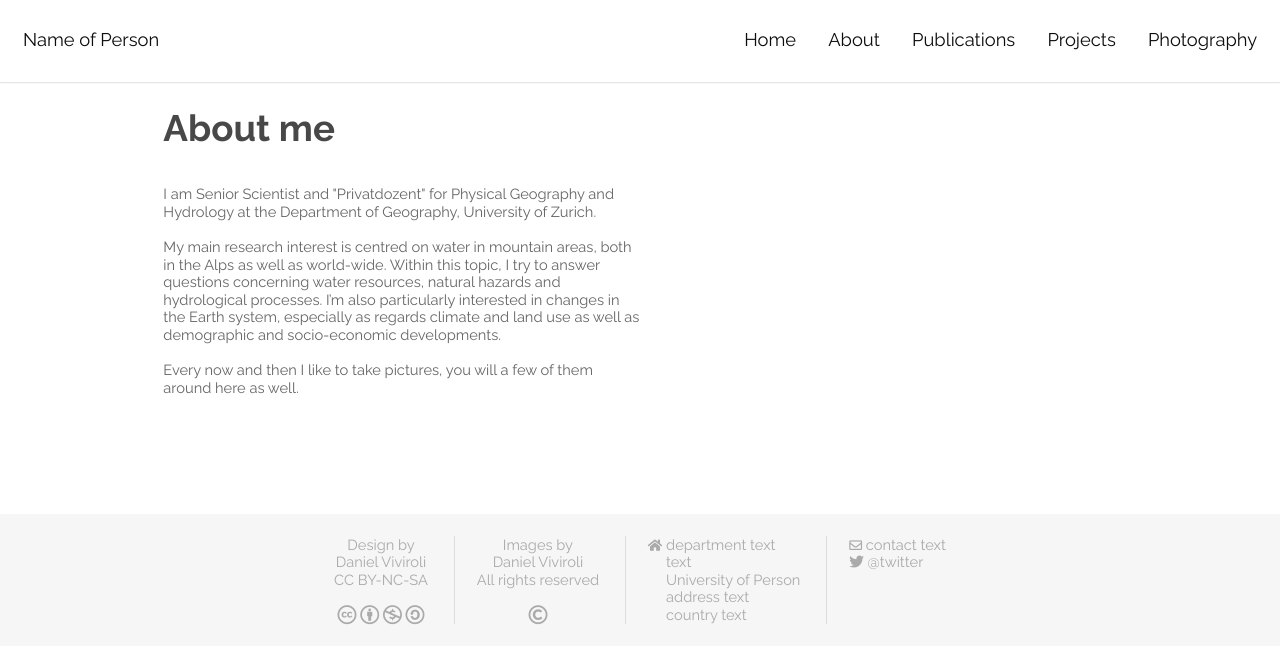
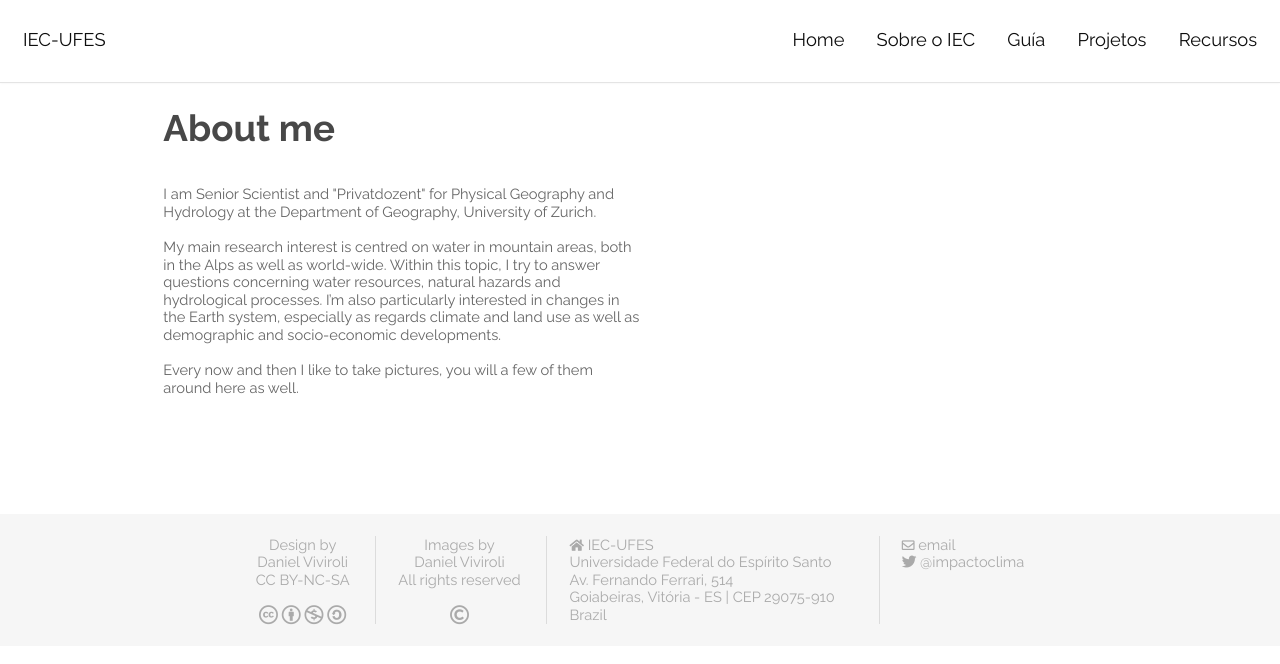
Before and after one commit to katarenamatos/katarenamatos.github.io, a Jekyll site: the page built from about.html, in a window 1280 px wide. Shown: the top 664 px of the page. Built offline with Jekyll 4.4.1, drawn with Linux system fonts in a browser that asks for light colours.

Commit message:
updating content

```diff
--- a/_data/navigation.yml
+++ b/_data/navigation.yml
@@ -1,10 +1,10 @@
 - title: Home
   url: /index.html
 
-- title: About
+- title: Sobre o IEC
   url: /about.html
 
-- title: Publications
+- title: Guía
   url: /publications.html
   sub_n: 9
   sub1_text: Preprints
@@ -26,7 +26,7 @@
   sub9_text: Project reports
   sub9_anchor: PR
 
-- title: Projects
+- title: Projetos
   url: /projects.html
   sub_n: 2
   sub1_text: Current
@@ -34,7 +34,7 @@
   sub2_text: Completed
   sub2_anchor: compl
 
-- title: Photography
+- title: Recursos
   url: /photography.html
   sub_n: 4
   sub1_text: Water
--- a/_includes/footer.html
+++ b/_includes/footer.html
@@ -25,19 +25,19 @@
 			</li>
 			<li style="text-align:left">
 					<i class="fas fa-home fa-sm"></i>
-					<a target="_blank" rel="noopener noreferrer" href="http://www.geo.uzh.ch/en/units/h2k">department text</a><br>
+					<a target="_blank" rel="noopener noreferrer" href="http:// impactoclima.ufes.br">IEC-UFES</a>
 					<i class="fas fa-home fa-sm" style="opacity:0.0"></i>
-					text<br>
 					<i class="fas fa-home fa-sm" style="opacity:0.0"></i>
-					University of Person<br>
+					<br>Universidade Federal do Espírito Santo
 					<i class="fas fa-home fa-sm" style="opacity:0.0"></i>
-					address text<br>
+					<br>Av. Fernando Ferrari, 514
+					<br>Goiabeiras, Vitória - ES | CEP 29075-910
 					<i class="fas fa-home fa-sm" style="opacity:0.0"></i>
-					country text<br>
+					<br>Brazil
 			</li>
 			<li style="text-align:left">
-					<a target="_blank" rel="noopener noreferrer"href="mailto:daniel.viviroli@geo.uzh.ch"><i class="far fa-envelope fa-sm"></i> contact text</a><br>
-					<a target="_blank" rel="noopener noreferrer" href="https://twitter.com/danielviviroli"><i class="fab fa-twitter fa-am"></i> @twitter</a><br>
+					<a target="_blank" rel="noopener noreferrer"href="mailto:clima.ufes@gmail.com"><i class="far fa-envelope fa-sm"></i> email</a><br>
+					<a target="_blank" rel="noopener noreferrer" href="https://twitter.com/katarenamatos"><i class="fab fa-twitter fa-am"></i> @impactoclima</a><br>
 					<br>
 					<br>
 					<br>
--- a/_includes/header.html
+++ b/_includes/header.html
@@ -1,8 +1,8 @@
 <header id="header" class={{ page.navtype }}>
   {% if page.navtype != "alt" %}
-    <h1><a href="index.html">Name of Person</a></h1>
+    <h1><a href="index.html">IEC-UFES</a></h1>
   {% else %}
-    <h1>Name of Person</h1>
+    <h1>IEC-UFES</h1>
   {% endif %}
   <nav id="nav">
     <ul>
@@ -11,7 +11,7 @@
         {% if entry.sub_n %}
           <ul>
             <!-- need rather awkward way to check whether "preprints" nees to be excluded if corresponding yaml is not present -->
-            {% if entry.title == "Publications" %}
+            {% if entry.title == "Guía" %}
               {% if site.data.publications_papers-preprints %}
                 {% assign i_start = 1 %}
               {% else %}
```
Also changed, not shown: gemfile.lock.
